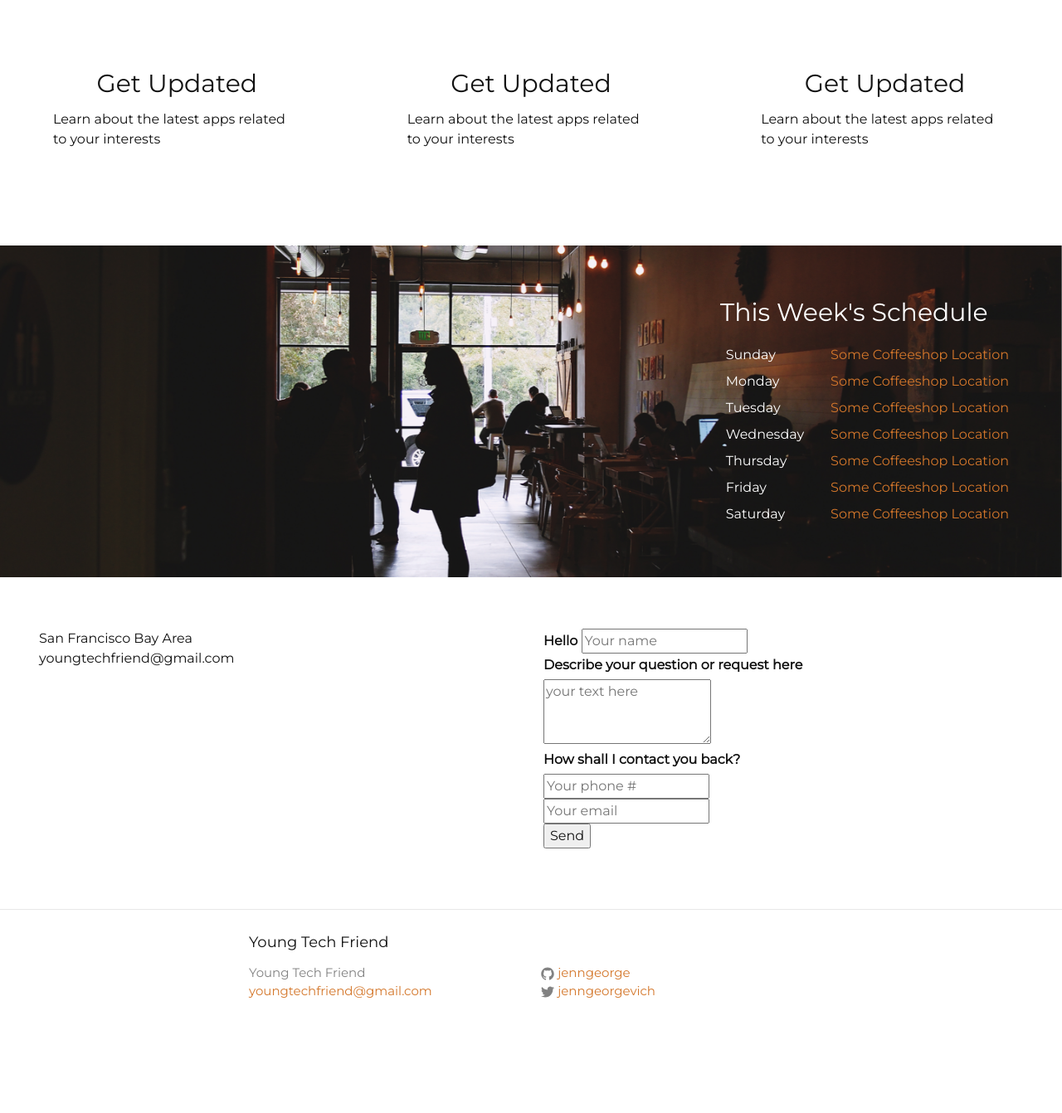
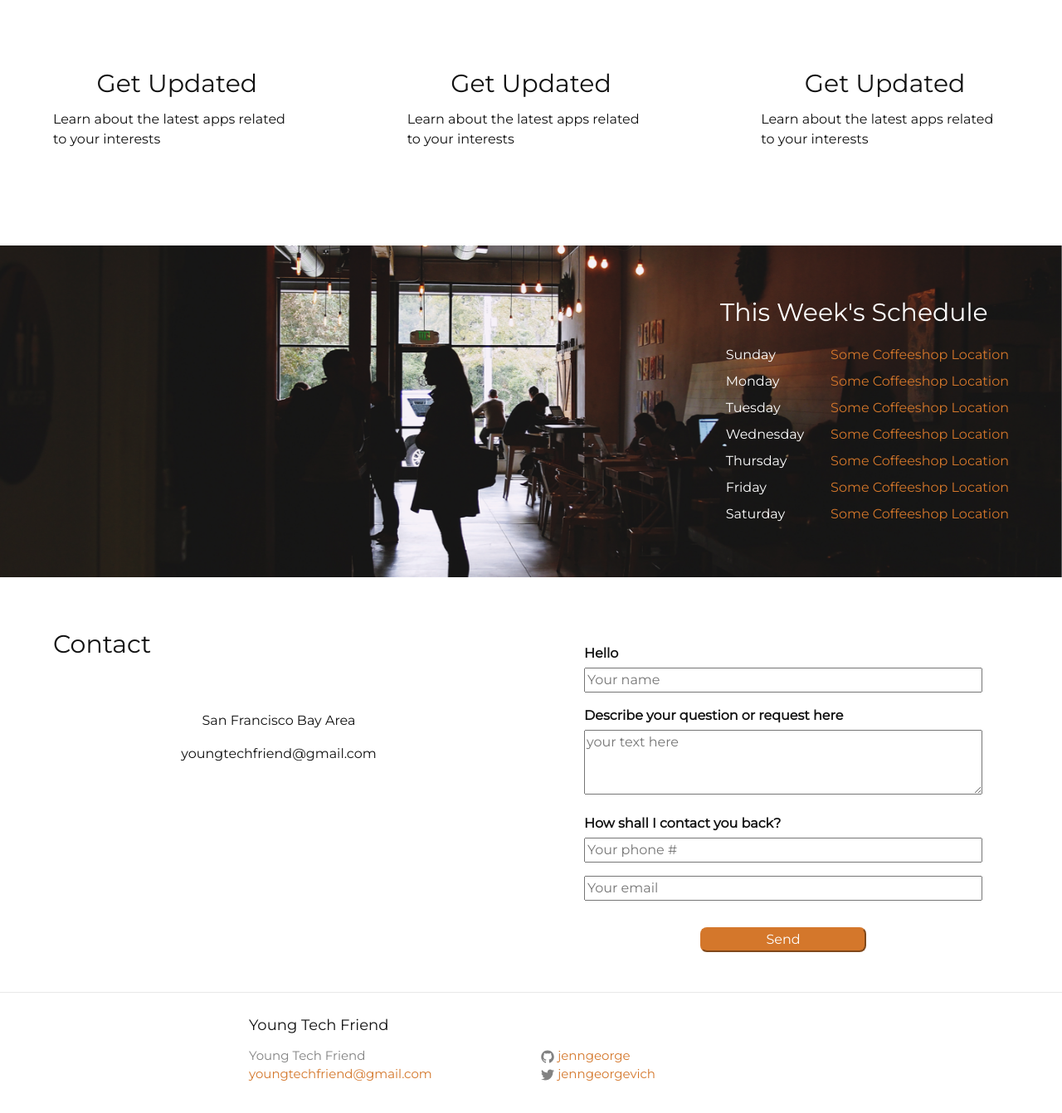
Before and after one commit to jenngeorge/youngtechfriend, a Jekyll site: the page built from index.html, in a window 1280 px wide, cut to the strip 466-1833 px from the top of the page. Shown: the top 1342 px of the strip at 83% size. Built offline with Jekyll 4.4.1, drawn with Linux system fonts in a browser that asks for light colours; before the commit the page ends 1733 px from its top, so only the background shows below that.

Commit message:
contact style

```diff
--- a/_includes/contact.html
+++ b/_includes/contact.html
@@ -1,17 +1,19 @@
 <div class="contact-page">
 
-    <header class="post-header">
+<!--    <header class="post-header">
         <h1 class="post-title">{{ page.title }}</h1>
-    </header>
+    </header>-->
 
     <div class="col-sm-6">
-        <div>
-            San Francisco Bay Area
+        <h2>Contact</h2>
+        <div class="contact-info">
+            <div>
+                San Francisco Bay Area
+            </div>
+            <div>
+                youngtechfriend@gmail.com
+            </div>
         </div>
-        <div>
-            youngtechfriend@gmail.com
-        </div>
-
     </div>
 
     <div class="col-sm-6">
@@ -30,11 +32,14 @@
                 <div>
                     <label>How shall I contact you back?</label>
                     <br>
-                    <input type="text" name="phone" placeholder="Your phone #">
+                    <input type="text" name="phone" placeholder="Your phone #" id="phone">
                     <br>
                     <input type="email" name="_replyto" placeholder="Your email">
                 </div>
-                <input type="submit" value="Send">
+                <div id="submit-button-div">
+                    <input type="submit" value="Send" class="btn-primary submit-button">
+                </div>
+
             </form>
         </div>
     </div>
--- a/bower_components/bootstrap-sass/assets/stylesheets/_layout.scss
+++ b/bower_components/bootstrap-sass/assets/stylesheets/_layout.scss
@@ -256,6 +256,7 @@ hero panel*/
 .hero-button {
     background-color: $brand-color;
     border-radius: 10px;
+    border-color: $brand-color;
     width: 250px;
     height: 50px;
 }
@@ -332,4 +333,41 @@ contact page*/
 .contact-page {
     min-height: 400px;
     padding: 2em;
+
+    .col-sm-6 {
+        padding: 2em;
+
+        div {
+            margin: 1em;
+        }
+
+        input, textarea {
+            width: 100%;
+            margin: 0 auto;
+        }
+
+        .contact-info {
+            text-align: center;
+            padding-top: 2em;
+        }
+
+        #submit-button-div {
+            text-align: center;
+            padding-top: 1em;
+        }
+
+        .submit-button {
+            background-color: $brand-color;
+            border-color: $brand-color;
+            border-radius: .5em;
+            width: 200px;
+            margin: 0 auto;
+        }
+
+    }
+
+
+    #phone {
+        margin-bottom: 1em;
+    }
 }
```
